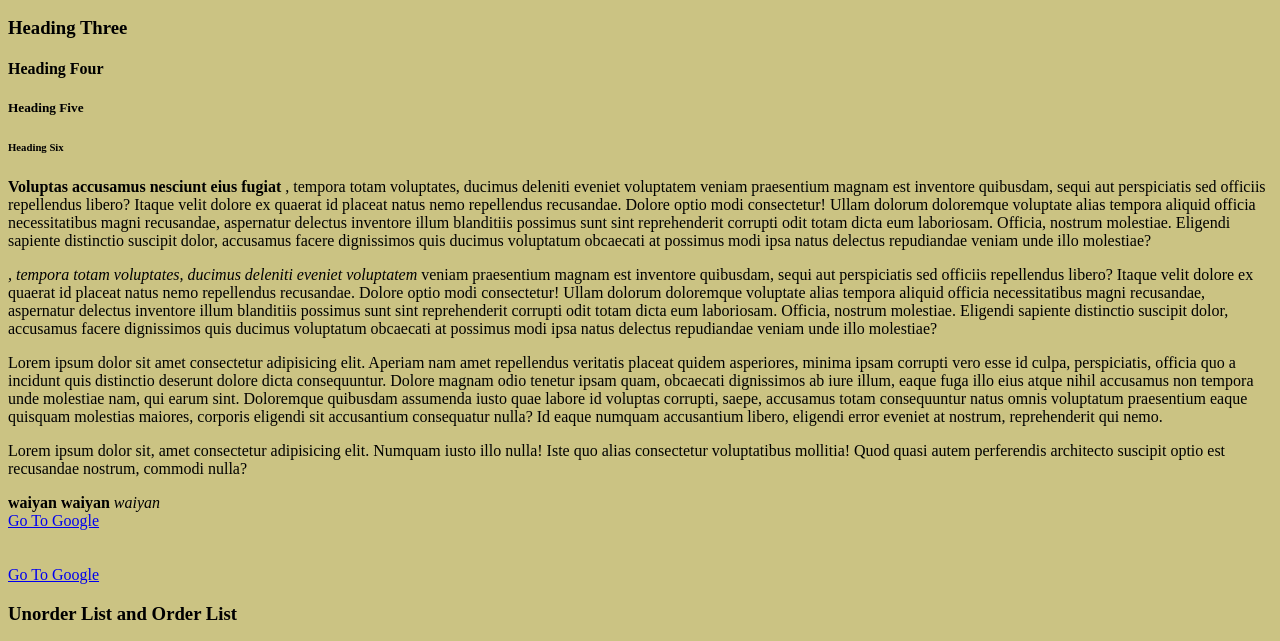
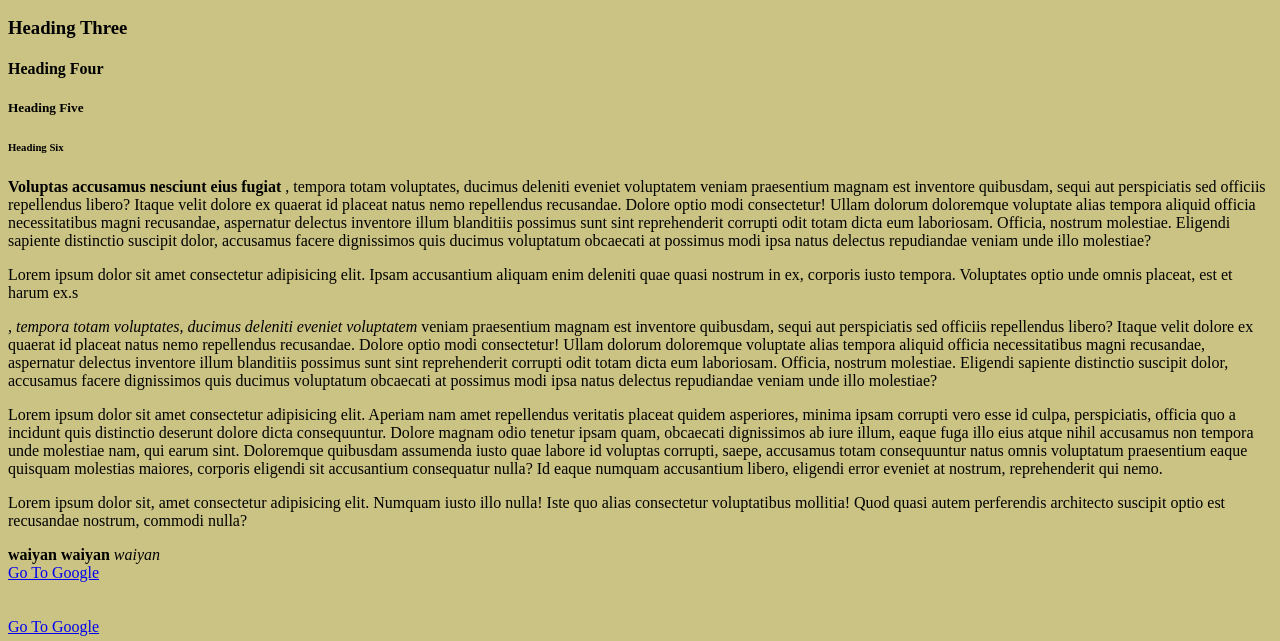
Before and after one commit to WaiYanMinThwin/web-fundamental-b5, a plain HTML site: page HTML/index.html in a window 1280 px wide. Shown: the part 110-751 px from the top of the page. Drawn offline with Linux system fonts and the light colour scheme; files whose address does not match are found by name.

Commit message:
added lorem paragraph

```diff
--- a/HTML/index.html
+++ b/HTML/index.html
@@ -42,6 +42,7 @@
       dignissimos quis ducimus voluptatum obcaecati at possimus modi ipsa natus
       delectus repudiandae veniam unde illo molestiae?
     </p>
+    <p>Lorem ipsum dolor sit amet consectetur adipisicing elit. Ipsam accusantium aliquam enim deleniti quae quasi nostrum in ex, corporis iusto tempora. Voluptates optio unde omnis placeat, est et harum ex.s</p>
     <p>
       <em> , tempora totam voluptates, ducimus deleniti eveniet voluptatem </em
       >veniam praesentium magnam est inventore quibusdam, sequi aut perspiciatis
```
